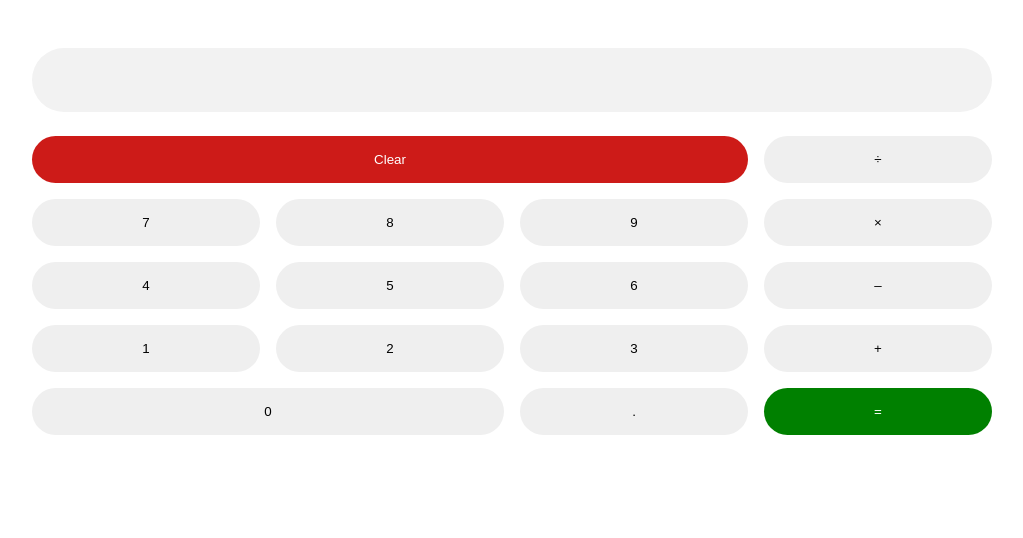
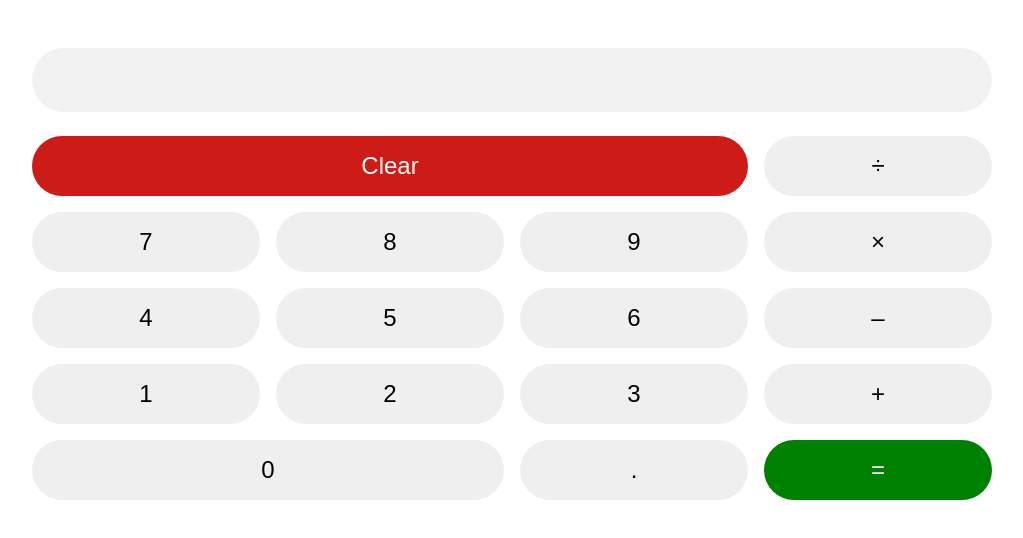
Before and after one commit to saleemrawn/calculator, a plain HTML site: page index.html in a window 1280 px wide. Shown: the whole page, without its empty margins (128-1151 px from the left). Drawn offline with Linux system fonts and the light colour scheme.

Commit message:
Update font-size to 24px

```diff
--- a/style.css
+++ b/style.css
@@ -1,5 +1,12 @@
 body {
   font-family: "Segoe UI", Tahoma, Geneva, Verdana, sans-serif;
+  font-size: 16px;
+}
+
+p,
+button,
+.display-container {
+  font-size: 1.5rem;
 }
 
 .calculator-container {
@@ -23,7 +30,6 @@ body {
 
 .display-container p {
   margin: 0;
-  font-size: 24px;
 }
 
 .buttons-container {
```
